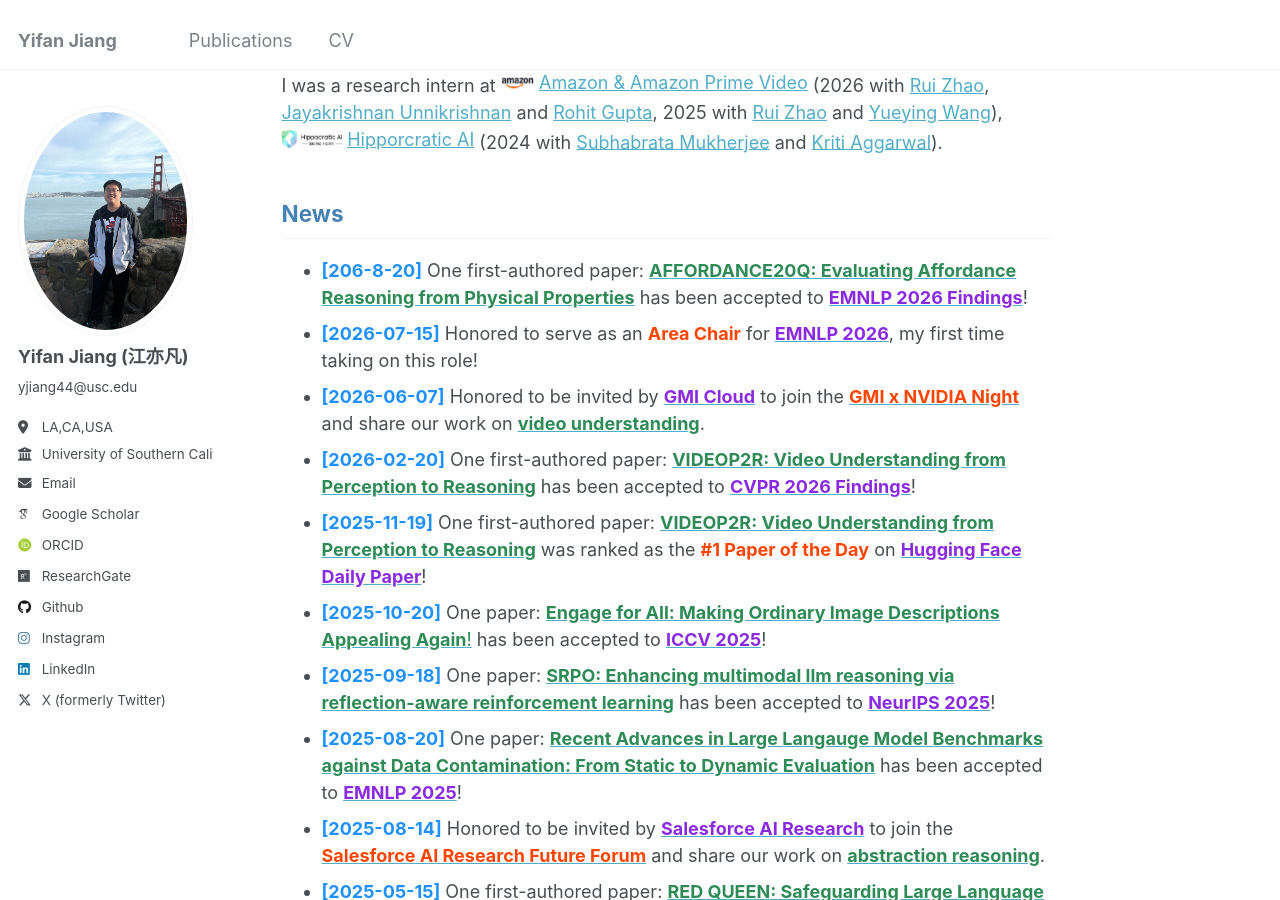
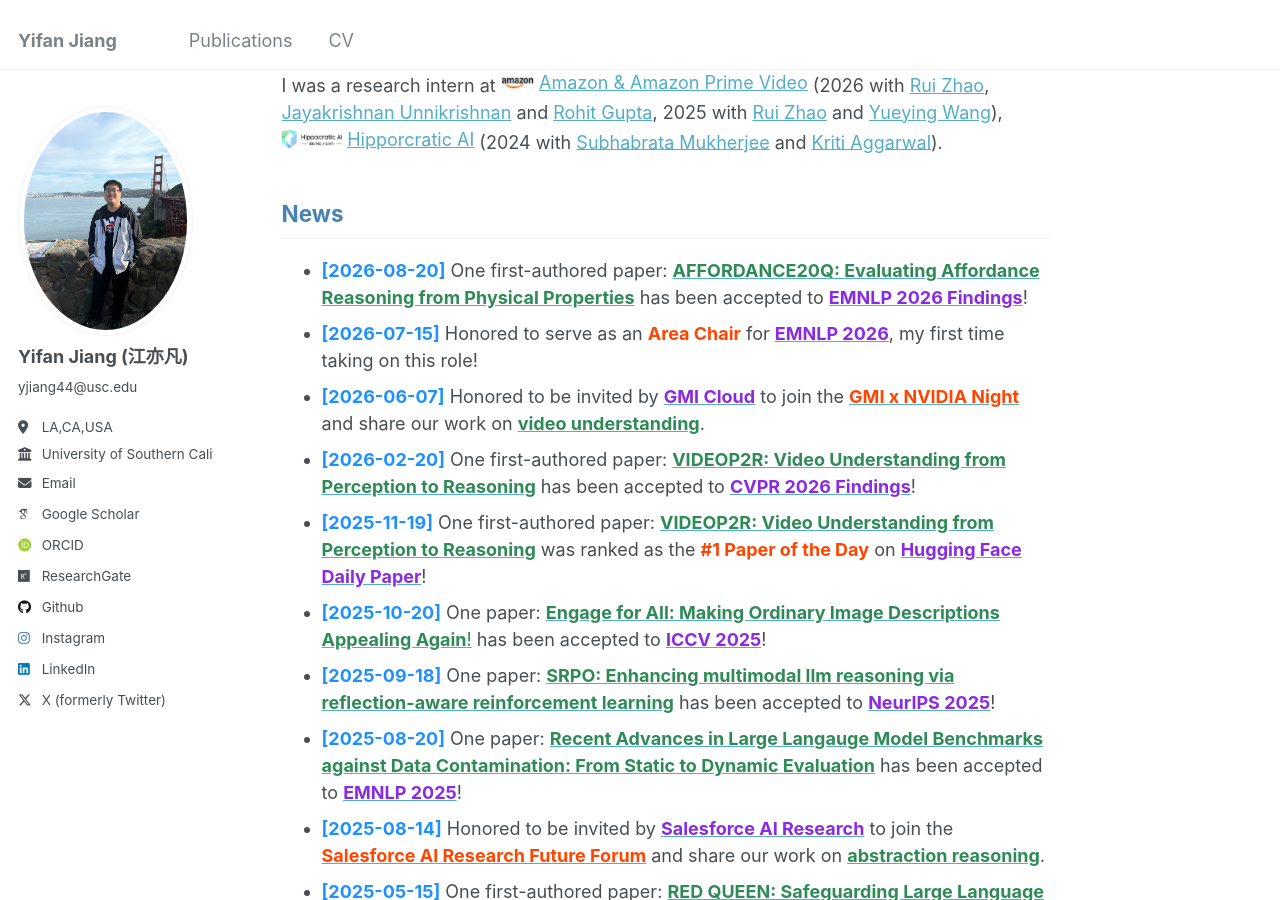
Before and after one commit to yifanJIANG-921/yifanJIANG-921.github.io, a Jekyll site: the page built from _pages/about.md, in a window 1280 px wide and 900 px high, scrolled down 898 px. Built offline with Jekyll 4.4.1, drawn with Linux system fonts in a browser that asks for light colours; some web fonts are replaced.

Commit message:
Update about.md

```diff
--- a/_pages/about.md
+++ b/_pages/about.md
@@ -21,7 +21,7 @@ I was a research intern at <a href="https://www.amazon.com/gp/video/storefront"
 
 
 ## <span style="color: #4682B4;">News</span>
-- **<span style="color: #1E90FF;">[206-8-20]</span>** One first-authored paper: [<span style="color: #2E8B57;">**AFFORDANCE20Q: Evaluating Affordance Reasoning from Physical Properties**</span>](https://arxiv.org/abs/2606.14240) has been accepted to [<span style="color: #8A2BE2;">**EMNLP 2026 Findings**</span>](https://2026.emnlp.org/)!
+- **<span style="color: #1E90FF;">[2026-08-20]</span>** One first-authored paper: [<span style="color: #2E8B57;">**AFFORDANCE20Q: Evaluating Affordance Reasoning from Physical Properties**</span>](https://arxiv.org/abs/2606.14240) has been accepted to [<span style="color: #8A2BE2;">**EMNLP 2026 Findings**</span>](https://2026.emnlp.org/)!
 - **<span style="color: #1E90FF;">[2026-07-15]</span>** Honored to serve as an <span style="color: #FF4500;">**Area Chair**</span> for [<span style="color: #8A2BE2;">**EMNLP 2026**</span>](https://2026.emnlp.org/), my first time taking on this role!
 - **<span style="color: #1E90FF;">[2026-06-07]</span>** Honored to be invited by [<span style="color: #8A2BE2;">**GMI Cloud**</span>](https://www.linkedin.com/company/gmi-cloud-ai/posts/?feedView=all) to join the [<span style="color: #FF4500;">**GMI x NVIDIA Night**</span>](https://www.linkedin.com/feed/update/urn:li:ugcPost:7468904814178000896/) and share our work on [<span style="color: #2E8B57;">**video understanding**</span>](https://openaccess.thecvf.com/content/CVPR2026F/html/Jiang_VIDEOP2R_Video_Understanding_from_Perception_to_Reasoning_CVPRF_2026_paper.html).
 - **<span style="color: #1E90FF;">[2026-02-20]</span>** One first-authored paper: [<span style="color: #2E8B57;">**VIDEOP2R: Video Understanding from Perception to Reasoning**</span>](https://openaccess.thecvf.com/content/CVPR2026F/html/Jiang_VIDEOP2R_Video_Understanding_from_Perception_to_Reasoning_CVPRF_2026_paper.html) has been accepted to [<span style="color: #8A2BE2;">**CVPR 2026 Findings**</span>](https://cvpr.thecvf.com/)!
```
